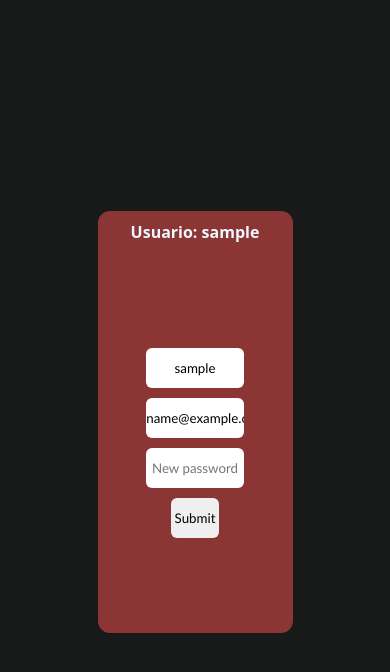
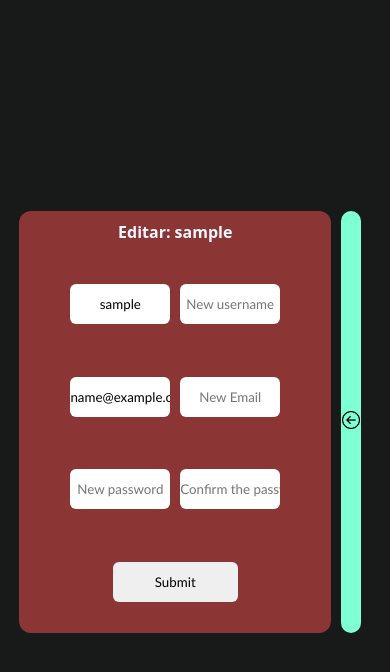
Before and after one commit to thawancomt/Analises, a Flask app: template templates/html/user_profile.html in a window 390 px wide. Shown: the top 672 px of the page. Run offline with Flask 3, Linux system fonts and the light colour scheme; the template is opened without the code that fills it: most values are stand-ins (such as "Sample title", 1, 10 or a date in 2020).

Commit message:
Modelo de sessão introduzido
- Foi introduzido um modelo de sessão onde cada usuario com um IP diferente tem que iniciar sua propria sessão, antes se um usuario logasse, qualquer outro acesso teria o login automaticamente liberado
- correções no modo de como o login é feito
- atualização nos elementos visuais
- codigo html + jinja2 atualizado
- Atualizacoes na classe users_manager
-adiconada responsividade (inicial) a pagina de usuarios

```diff
--- a/app.py
+++ b/app.py
@@ -10,33 +10,45 @@ app = Flask(__name__)
 db = TinyDB('databases/dados.json', indent=4)
 
 
-# About session info
-session = {
-    'username': '',
-    'loged': False,
-    'admin': False,
-}
-
-
 def update_sesion_info(username, status, admin):
     global session
     session.update({
+        'ip': None,
         'username': username,
         'loged': status,
         'admin': admin
     })
 
 
+connected_users = {}
+
+
+def conect_user(username='guest', status=False, admin=False):
+
+    if username == 'guest':
+        try:
+            return connected_users[f'{request.remote_addr}']
+        except KeyError:
+            return 'Guest'
+    else:
+        connected_users[f'{request.remote_addr}'] = {'username': username,
+                                                     'status': status,
+                                                     'admin': admin}
+
+
 @app.route('/homepage')
 def home():
-    return render_template('html/homepage.html', current_user=session['username'])
+    conect_user()
+
+    return render_template('html/homepage.html', current_user=conect_user()['username'])
 
 
 @app.route('/faturamento', methods=['GET', 'POST'])
 def show_billing():
 
-    if session['loged']:
+    if conect_user() != 'Guest' and conect_user()['admin']:
         pass
+
     else:
         return redirect('/login')
 
@@ -60,7 +72,7 @@ def show_billing():
             }
     """
 
-    items_usage :  list = None
+    items_usage:  list = None
     """
         Receive a list of amount of usaged items
         {
@@ -124,7 +136,8 @@ def login():
         is_admin = object_user.admin
 
         if object_user.status == 'loged':
-            update_sesion_info(object_user.username, True, is_admin)
+            conect_user(username=object_user.username,
+                        status=True, admin=object_user.admin)
             return redirect('homepage')
 
     return render_template('html/login.html', status=status)
@@ -168,7 +181,7 @@ def register():
 @app.route('/users')
 def users():
     user_list = usersdb.search(Query().email != '')
-    return render_template('/html/users.html', users=user_list, current_user=session['username'])
+    return render_template('/html/users.html', users=user_list, current_user=conect_user()['username'])
 
 
 @app.route('/users/<username>', methods=['GET', 'POST'])
@@ -179,6 +192,7 @@ def user(username):
             new_username = request.form.get('username')
             new_email = request.form.get('email')
             new_password = request.form.get('password')
+            password_confirmation = request.form.get('password_confirmation')
 
             User = Users(username=username)
 
@@ -186,7 +200,11 @@ def user(username):
             User.email = new_email
             User.password = new_password
 
-            User.edit_user_info(username)
+            if str(new_password) == str(password_confirmation):
+
+                User.edit_user_info(username)
+            else:
+                return f'{new_password} -  {password_confirmation}'
 
             return redirect(f'/users/{User.username}')
         else:
--- /dev/null
+++ b/sessions.py
@@ -0,0 +1,5 @@
+def test(a=23, b=3):
+    return a + b
+
+
+print(test(2, 3))
--- a/static/css/user_profile.css
+++ b/static/css/user_profile.css
@@ -39,14 +39,13 @@ html, body {
 }
 
 .form {
-    width: 50%;
+    width: 60%;
     display: flex;
-    flex-direction: column;
+    flex-direction: row;
     justify-content: center;
     align-items: center;
     flex-wrap: wrap;
     gap: 10px;
-
     margin: 10px;
 }
 
@@ -57,13 +56,13 @@ html, body {
     border: 0px;
     height: 40px;
     text-align: center;
-    width: 100%;
+    width: 40%;
 }
 
 .form>input:hover {
     color: brown;
     border-radius: 14px;
-    width: 59%;
+    width: 45%;
 }
 
 #btn-submit {
@@ -72,6 +71,7 @@ html, body {
 
 #btn-submit:hover {
     width: 100%;
+    background-color: rgb(39, 38, 38);
     border-radius: 20px;
 }
 
@@ -82,6 +82,30 @@ html, body {
     justify-content: center;
 }
 
+.back-btn {
+    width: 5%;
+    height: 50%;
+    border-radius: 12px;
+    margin: 0px 10px;
+    background-color: aquamarine;
+
+    display: flex;
+    align-items: center;
+    justify-content: center;
+}
+
+.back-btn img {
+    width: 100%;
+}
+
+.back-btn a {
+    width: 90%;
+}
+
+.back-btn:hover {
+    border-radius: 20px;
+    background-color: rgb(169, 169, 169);
+}
 
 @media (max-height: 526px) {
 
@@ -90,3 +114,12 @@ html, body {
     }
 
 }
+
+@media (max-width: 767px) {
+    .form {
+        width: 80%;
+    }
+    .container {
+        width: 80%;
+    }
+}
--- a/templates/html/register.html
+++ b/templates/html/register.html
@@ -36,10 +36,12 @@
 
                 {% if (status == 'User created successfully') %}
                     <a href="login">User created successfully, click here to login</a>
-                {% elif (status == 'User Already exist') %}
+                {% elif (status == 'User Already exists') %}
                     <a href="login">This User already exist, click here to login</a>
                 {% elif (status == 'Verify your entrys') %}
                     <span>Verify your entrys</span>
+                {% elif (status == 'Email already exists') %}
+                    <a href="login">This email already exist, click here to login</a>
 
                 {% endif %}
 
--- a/templates/html/user_profile.html
+++ b/templates/html/user_profile.html
@@ -3,29 +3,37 @@
 <head>
     <meta charset="UTF-8">
     <meta name="viewport" content="width=device-width, initial-scale=1.0">
-    <title>{{username}}</title>
+    <title>Edit {{username}}</title>
     <link rel="stylesheet" href="/static/css/user_profile.css">
 </head>
 <body>
 
     <div class="user-card">
         <main class="container">
-            <header class="name-header"> <p>Usuario: {{username}}</p> </header>
+            <header class="name-header"> <p>Editar: {{username}}</p> </header>
 
             <section class="form-card">
                 <form action='/users/{{username}}' method="POST" class="form">
 
-                    <input type="text" name="username" value="{{old_user_info.username}}"  placeholder="User" required>
-                    <input type="email" name="email" value="{{old_user_info.email}}" placeholder="New Email" required>
+                    <input type="text" name="old_username" value="{{old_user_info.username}}"  readonly>
+                    <input type="text" name="username" value=""  placeholder="New username" required>
+
+                    <input type="email" name="old_email" value="{{old_user_info.email}}" readonly>
+                    <input type="email" name="email" value="" placeholder="New Email" required>
+
                     <input type="password" name="password" placeholder="New password" required>
+                    <input type="password" name="password_confirmation" placeholder="Confirm the password" required>
+
                     <input type="submit" name="edit" id="btn-submit">
                 </form>
             </section>
 
         </main>
+        <aside class="back-btn">
+            <a href="/users"><img src="/static/content/back.png" alt=""></a>
+        </aside>
+
     </div>
-
-
 
 </body>
 </html>
--- a/templates/html/users.html
+++ b/templates/html/users.html
@@ -14,7 +14,7 @@
             <span class="nav-items">{{current_user}}</span>
         </div>
     </nav>
-
+    <section class="container">
         <main class="main">
             {% if users|length == 0 %}
             <div>
@@ -39,6 +39,8 @@
 
             {% endif %}
         </main>
+    </section>
+
 
 </body>
 </html>
```
Also changed, not shown: databases/users.json (+18 -4 lines), static/css/users.css (+16 -10 lines), users_manager.py (+6 -3 lines), static/content/back.png (added). Lines whose indentation alone changed are shown as unchanged.
